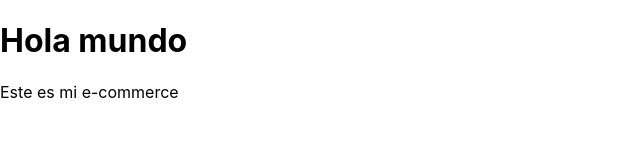
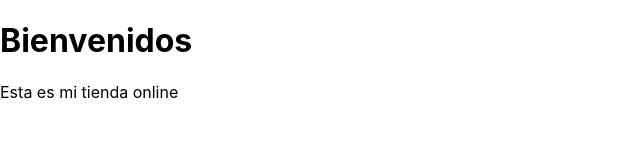
Before and after one commit to LeticiaRiera/ecommerce, a React (Create React App) app: page / in a window 1280 px wide. Shown: the top 160 px of the page, without its empty margins (0-640 px from the left). Built offline with nearby package versions, Linux system fonts and the light colour scheme.

Commit message:
Texto bienvenida

```diff
--- a/src/App.js
+++ b/src/App.js
@@ -4,8 +4,8 @@ import './App.css';
 function App() {
   return (
     <div>
-      <h1>Hola mundo</h1>
-      <p>Este es mi e-commerce</p>
+      <h1>Bienvenidos</h1>
+      <p>Esta es mi tienda online</p>
     </div>
 
   );
```
Also changed, not shown: 1 other file (tests, documents, lock files or other folders).
